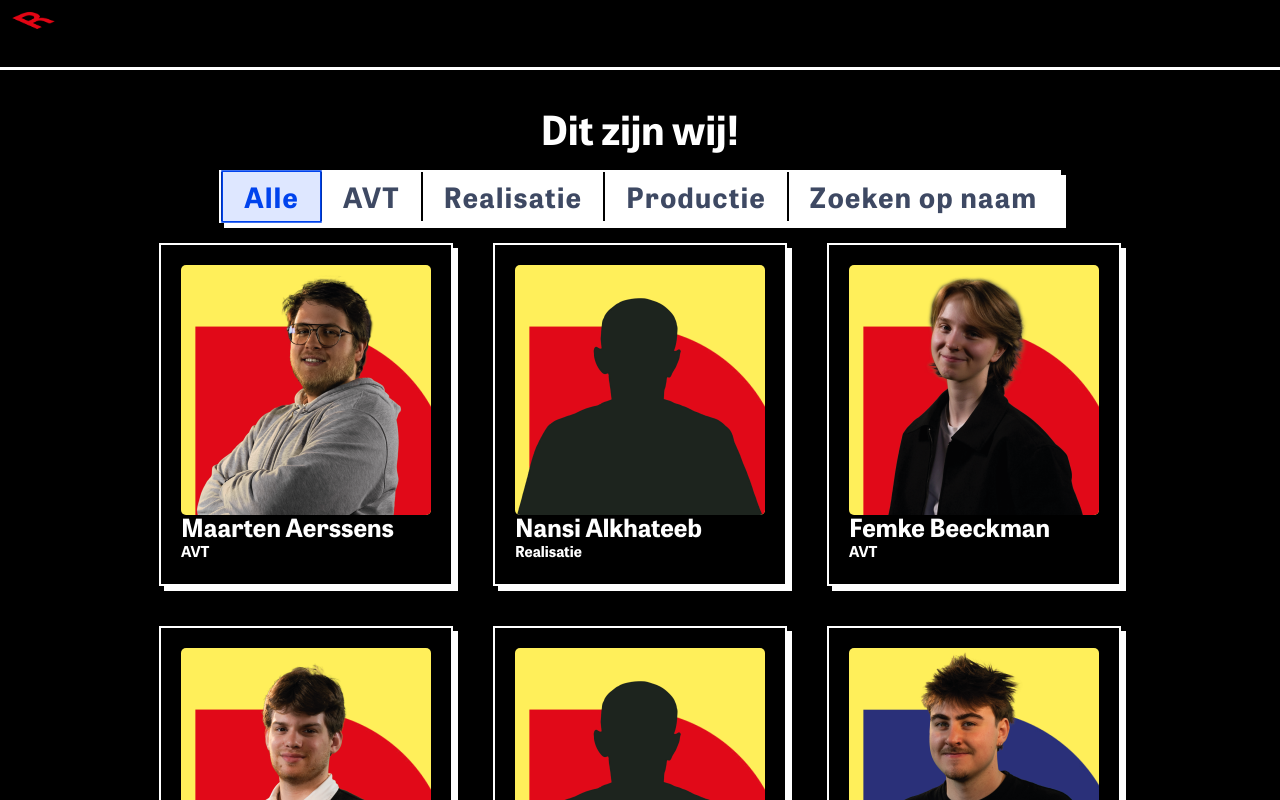
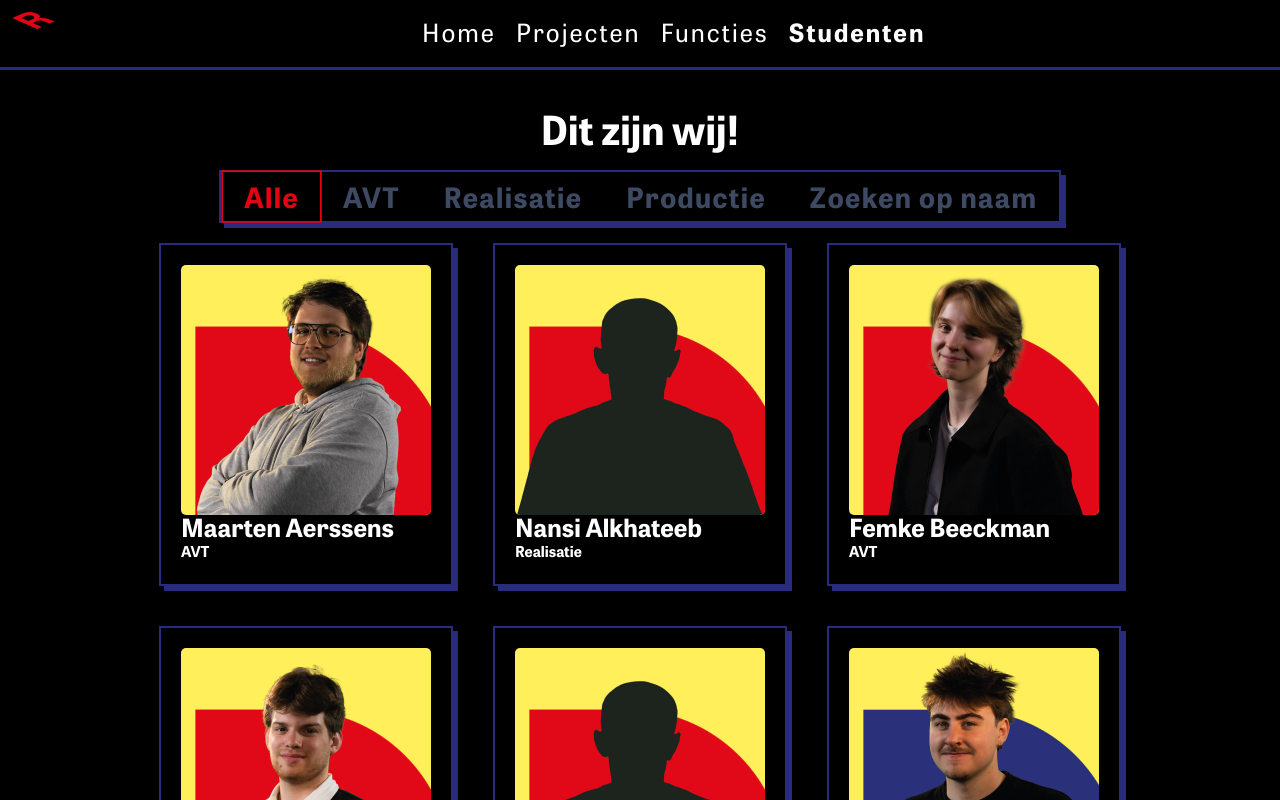
Before and after one commit to MaxTechnics/ritcs-portfolio-blackbox, a Vue app: page /students in a window 1280 px wide. Shown: the top 800 px of the page. Built offline with nearby package versions, Linux system fonts and the light colour scheme; the HTML template or start-up script is replaced by a standard one; a web font is replaced by a local one.

Commit message:
Recoloring

```diff
--- a/src/assets/base.css
+++ b/src/assets/base.css
@@ -15,8 +15,11 @@
 
 
   --bg_color: #000000;
-  --shadow_color: #ffffff;
+  --shadow_color: var(--accent_blu);
   --font_color: #ffffff;
+  --accent_red: #E30312;
+  --accent_blu: #292B7E;
+  --accent_ylw: #FED017;
 
   --content-width: 100rem;
 }
--- a/src/components/ButtonInput.vue
+++ b/src/components/ButtonInput.vue
@@ -6,7 +6,7 @@
 
 <style lang="scss" scoped>
 .btn-primary {
-    background-color: var(--primary);
+    background-color: var(--accent_ylw);
     border: 2px solid var(--shadow_color);
     font-family: inherit;
     font-size: 2rem;
--- a/src/components/DetailViewProjectCard.vue
+++ b/src/components/DetailViewProjectCard.vue
@@ -62,7 +62,7 @@ const filteredCredits = computed(() => {
     // background-color: #fff;
     background-color: var(--bg_color);
     border: 3px solid var(--shadow_color);
-    box-shadow: 10px 10px 0 black;
+    box-shadow: 10px 10px 0 var(--shadow_color);
     margin: auto;
     width: 100%;
 }
--- a/src/components/Hero.vue
+++ b/src/components/Hero.vue
@@ -10,11 +10,12 @@
 
 <style lang="scss" scoped>
 .header {
-    background-color: var(--header-yellow);
+    background-color: var(--accent_ylw);
     padding: 0 auto;
     height: 40rem;
     overflow: hidden;
     border-bottom: 3px solid var(--shadow_color);
+    color: black;
 }
 
 .header__content {
--- a/src/components/NavBar.vue
+++ b/src/components/NavBar.vue
@@ -60,7 +60,7 @@ img {
 }
 
 .nav__links a {
-    color: black;
+    color: var(--font_color);
     text-decoration: none;
     font-size: 2.5rem;
     letter-spacing: 2px;
@@ -69,6 +69,6 @@ img {
 }
 
 .right {
-margin-left: auto;
+    margin-left: auto;
 }
 </style>
--- a/src/views/ProjectDetailView.vue
+++ b/src/views/ProjectDetailView.vue
@@ -77,7 +77,6 @@ onBeforeMount(() => {
     init()
 })
 
-
 watch(() => route.params.id, (newid, oldid) => {
     init()
 })
@@ -139,7 +138,7 @@ section {
 
 
 .window {
-    background-color: #fff;
+    // background-color: #fff;
     border: 3px solid var(--shadow_color);
     box-shadow: 10px 10px 0 var(--shadow_color);
 }
@@ -174,7 +173,7 @@ tbody {
 }
 
 tbody tr:nth-child(odd) {
-    background-color: var(--purple); /* Light gray or any color you like */
+    background-color: var(--accent_blu); /* Light gray or any color you like */
 }
 
 table td{
--- a/src/views/StudentDetailView.vue
+++ b/src/views/StudentDetailView.vue
@@ -45,7 +45,7 @@ const websiteforqr = computed(() => {
 })
 const qr = useQRCode(websiteforqr, {
     color: {
-        dark: '#000',  // Blue dots
+        dark: '#fff',  // Blue dots
         light: '#0000' // Transparent background
     }
 });
--- a/src/views/StudentView.vue
+++ b/src/views/StudentView.vue
@@ -144,7 +144,7 @@ const filteredAndSortedStudents = computed(() => {
 
 :focus {
     outline: 0;
-	border-color: #2260ff;
+	border-color: var(--accent_red);
 	box-shadow: 0 0 0 4px #b5c9fc;
 }
 
@@ -171,10 +171,12 @@ input[type="radio"] {
 	white-space: nowrap;
 	width: 1px;
 	&:checked + span {
-		box-shadow: 0 0 0 0.0625em #0043ed;
-		background-color: #dee7ff;
+		// box-shadow: 0 0 0 0.0625em #0043ed;
+		box-shadow: 0 0 0 0.0625em var(--accent_red);
+		// background-color: #dee7ff;
+		background-color: var(--bg_color);
 		z-index: 1;
-		color: #0043ed;
+		color: var(--accent_red);
 	}
 }
 
@@ -182,7 +184,8 @@ label {
 	span {
 		display: block;
 		cursor: pointer;
-		background-color: #fff;
+		// background-color: #fff;
+		// background-color: #fff;
 		padding: 0.375em .75em;
 		position: relative;
 		margin-left: .0625em;
```
